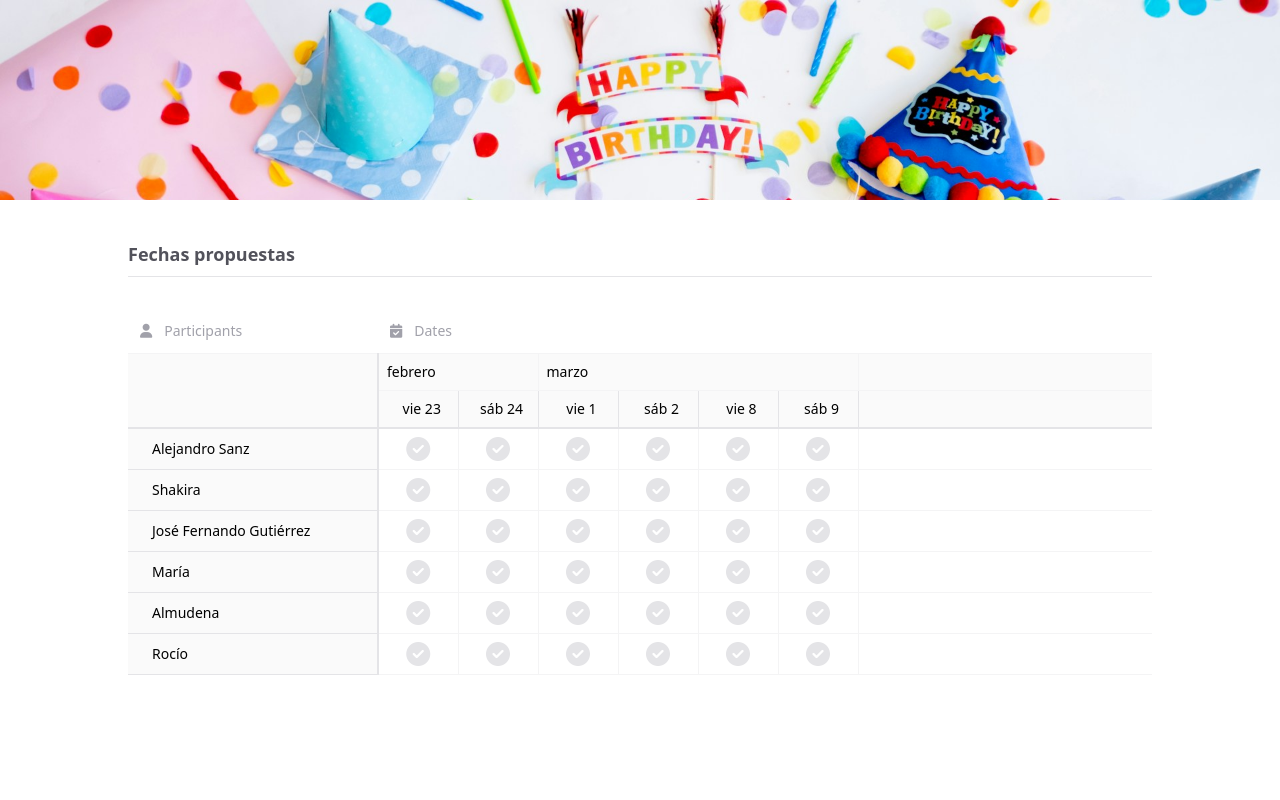
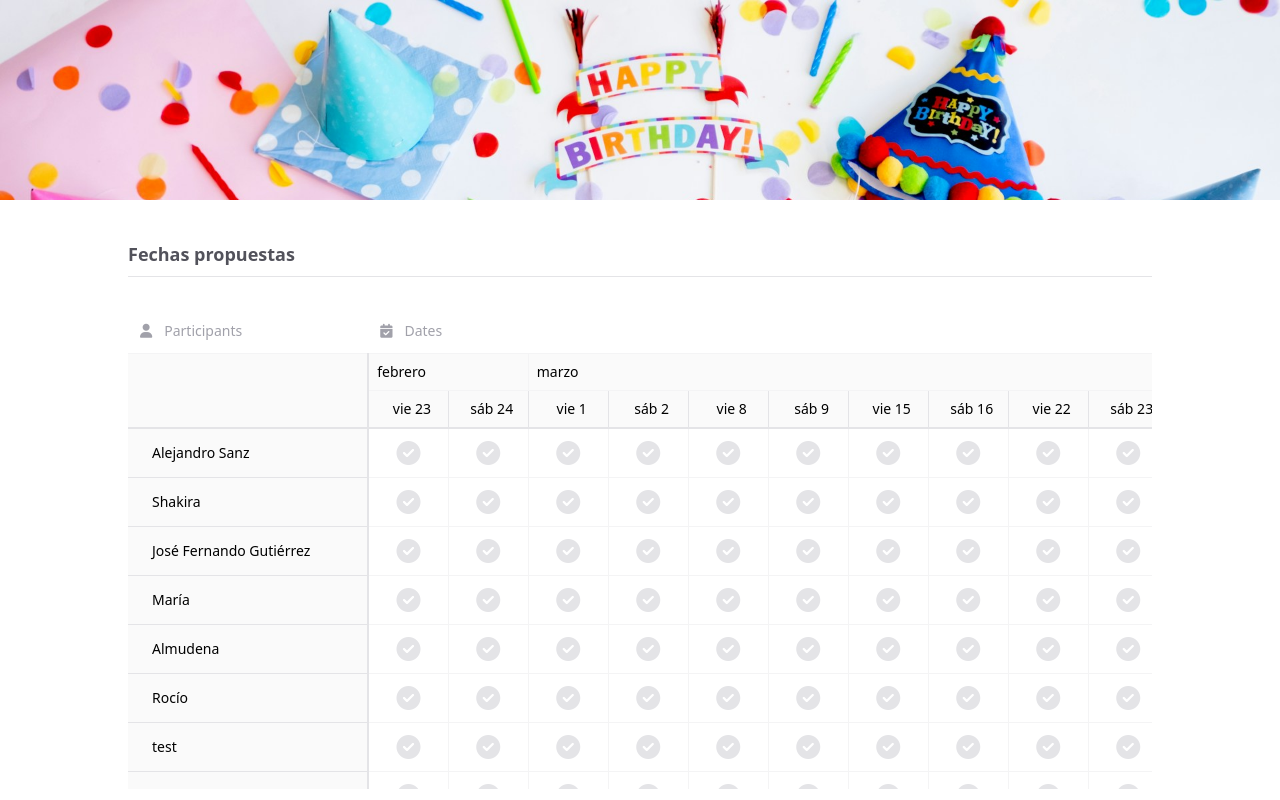
Before and after one commit to MMadlos/cronos-app, a React (Vite) app: page / in a window 1280 px wide. Built offline with nearby package versions, Linux system fonts and the light colour scheme.

Commit message:
Add styles with overflow when table are bigger than container

```diff
--- a/src/components/Modals/Modal.jsx
+++ b/src/components/Modals/Modal.jsx
@@ -48,7 +48,7 @@ export default function Modal({ buttonName, useCase, children }) {
 	return (
 		<>
 			<button
-				className="h-full w-full rounded px-2 py-2 text-left font-medium hover:bg-zinc-100 hover:font-semibold hover:text-zinc-600"
+				className="h-full w-full rounded px-2 py-2 text-left font-medium hover:bg-zinc-100 hover:font-semibold hover:text-zinc-600 "
 				onClick={handleOpen}
 			>
 				<i className={`fa-solid ${iconName[buttonName]} mr-3`} />
--- a/src/components/Table/Table.jsx
+++ b/src/components/Table/Table.jsx
@@ -3,7 +3,7 @@ import TableBody from "./TableBody"
 
 export default function Table() {
 	return (
-		<div className="mt-6 w-full overflow-x-auto overflow-y-auto">
+		<div className="mt-6 max-h-[60vh] w-full overflow-x-auto overflow-y-auto">
 			<table id="table" className="w-full border-collapse bg-white">
 				<TableHead />
 				<TableBody />
--- a/src/index.css
+++ b/src/index.css
@@ -105,8 +105,46 @@
 		}
 	}
 
+	/* TABLE SIZES */
+
+	/* First column */
+	tr > th:first-child {
+		@apply min-w-[30ch];
+	}
+
+	/* Last row of thead except last th and all td except last of each row */
+	thead tr:nth-child(3) th:not(:first-child):not(:last-child),
+	tbody tr td:not(:last-child) {
+		@apply min-w-[80px];
+	}
+
 	/* TABLE CONTENT */
 	/* TODO - Add sticky to first column and dates row when expanded */
+
+	tbody th {
+		@apply sticky left-0;
+	}
+
+	thead {
+		@apply sticky top-0 z-10 bg-white;
+	}
+
+	thead th:first-of-type {
+		@apply sticky left-0 top-0;
+	}
+
+	th {
+		@apply whitespace-nowrap;
+	}
+
+	thead tr > th:first-child {
+		@apply bg-white;
+	}
+
+	tbody tr > th {
+		@apply bg-zinc-50;
+	}
+
 	thead {
 		tr:nth-of-type(1) th {
 			@apply text-left text-sm font-normal text-zinc-400;
@@ -129,20 +167,8 @@
 		}
 
 		td {
-			@apply py-1;
+			@apply py-2;
 		}
-	}
-
-	/* TABLE SIZES */
-	/* First column */
-	tr > th:first-child {
-		@apply w-[250px];
-	}
-
-	/* Last row of thead except last th and all td except last of each row */
-	thead tr:nth-child(3) th:not(:first-child):not(:last-child),
-	tbody tr td:not(:last-child) {
-		@apply w-[80px];
 	}
 }
 
--- a/src/mockData.js
+++ b/src/mockData.js
@@ -20,7 +20,7 @@ function getMockSelectedDates(length) {
 	return mockSelectedDates
 }
 
-const mockSelectedDates = getMockSelectedDates(6)
+const mockSelectedDates = getMockSelectedDates(20)
 
 const NAMES = [
 	"Alejandro Sanz",
@@ -29,6 +29,12 @@ const NAMES = [
 	"María",
 	"Almudena",
 	"Rocío",
+	"test",
+	"test",
+	"test",
+	"test",
+	"test",
+	"test",
 ]
 
 const mockParticipants = NAMES.map((name) => {
```
